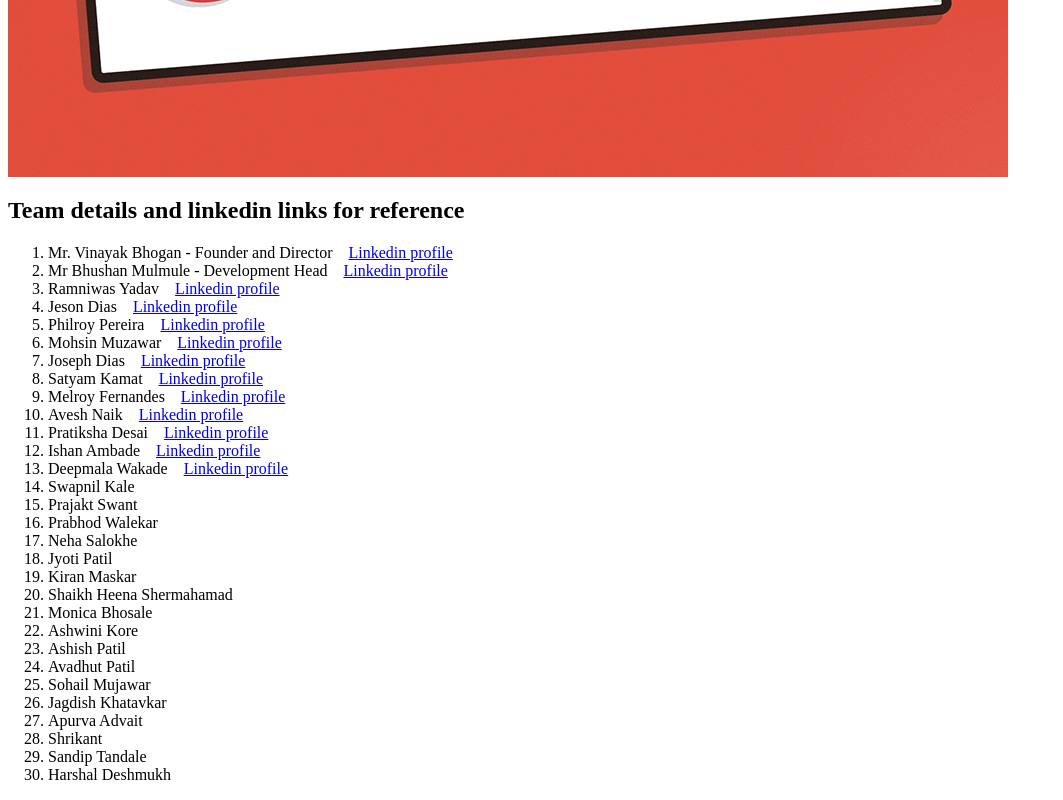
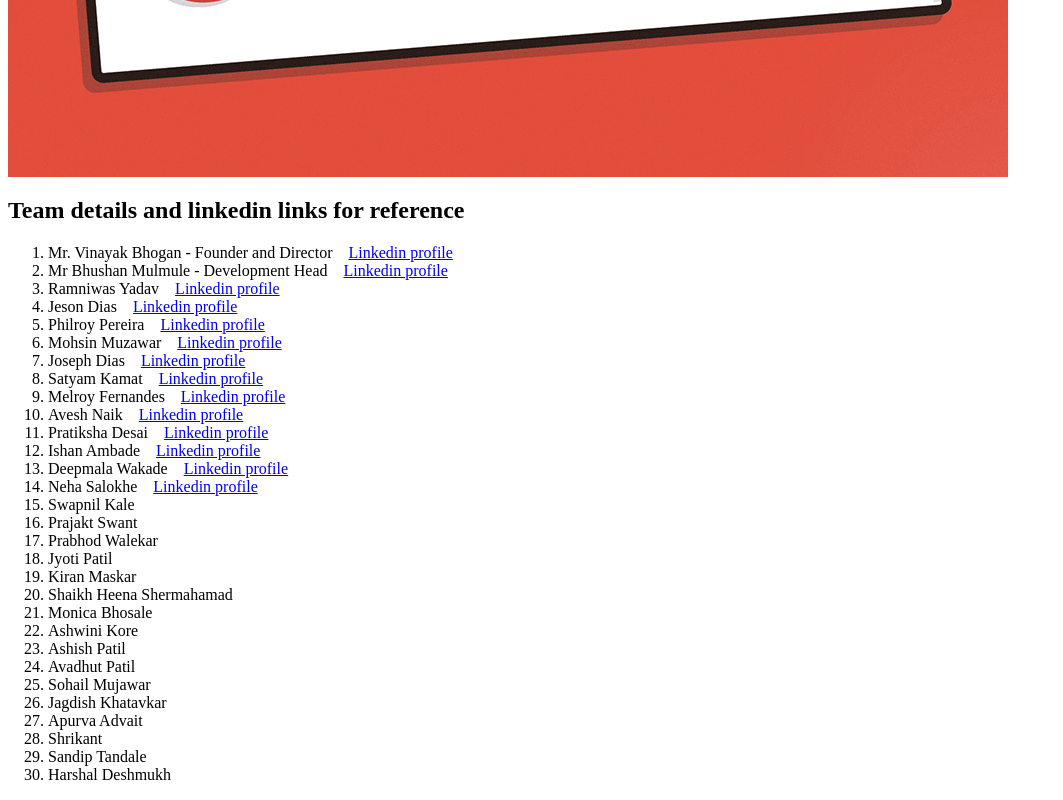
Before and after one commit to exynow/exynow_closed, a plain HTML site: page index.html in a window 1280 px wide. Shown: the part 468-1268 px from the top of the page, without its empty margins (0-1063 px from the left). Drawn offline with Linux system fonts and the light colour scheme.

Commit message:
Update index.html

```diff
--- a/index.html
+++ b/index.html
@@ -19,10 +19,10 @@
             <li>Pratiksha Desai &nbsp;&nbsp;&nbsp;<a href="https://www.linkedin.com/in/pratiksha-desai-b230a51aa/">Linkedin profile</a></li>
             <li>Ishan Ambade &nbsp;&nbsp;&nbsp;<a href="https://www.linkedin.com/in/ishan-ambade-09027a6b/">Linkedin profile</a></li>
             <li>Deepmala Wakade &nbsp;&nbsp;&nbsp;<a href="https://www.linkedin.com/in/deepmala-wakade-baab61146/">Linkedin profile</a></li>
+            <li>Neha Salokhe &nbsp;&nbsp;&nbsp;<a href="https://www.linkedin.com/in/neha-chougule-437522191/">Linkedin profile</a></li>
             <li>Swapnil Kale</a></li>
             <li>Prajakt Swant</li>
             <li>Prabhod Walekar</li>
-            <li>Neha Salokhe</li>
             <li>Jyoti Patil</li>
             <li>Kiran Maskar</li>
             <li>Shaikh Heena Shermahamad</li>
```
